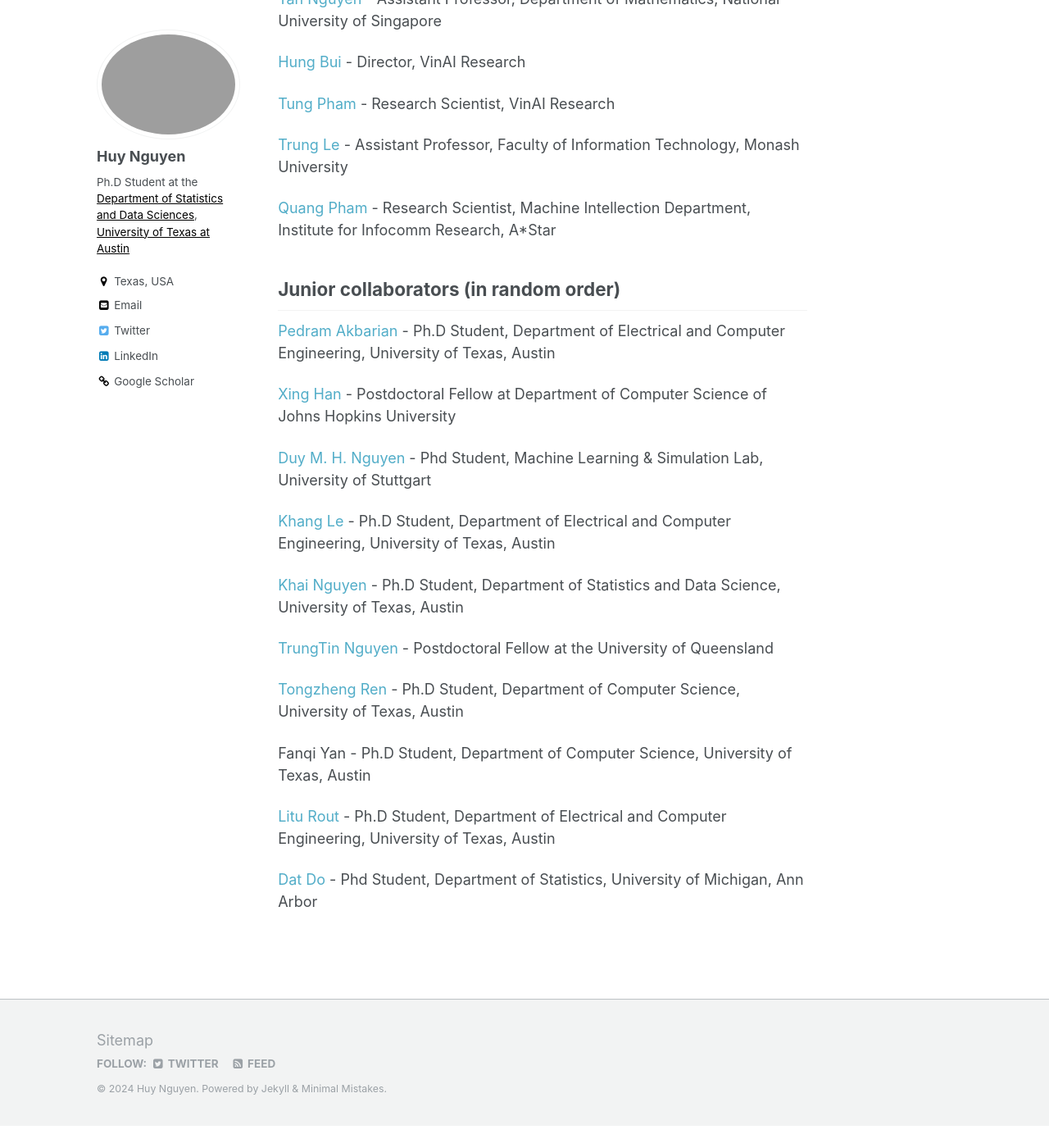
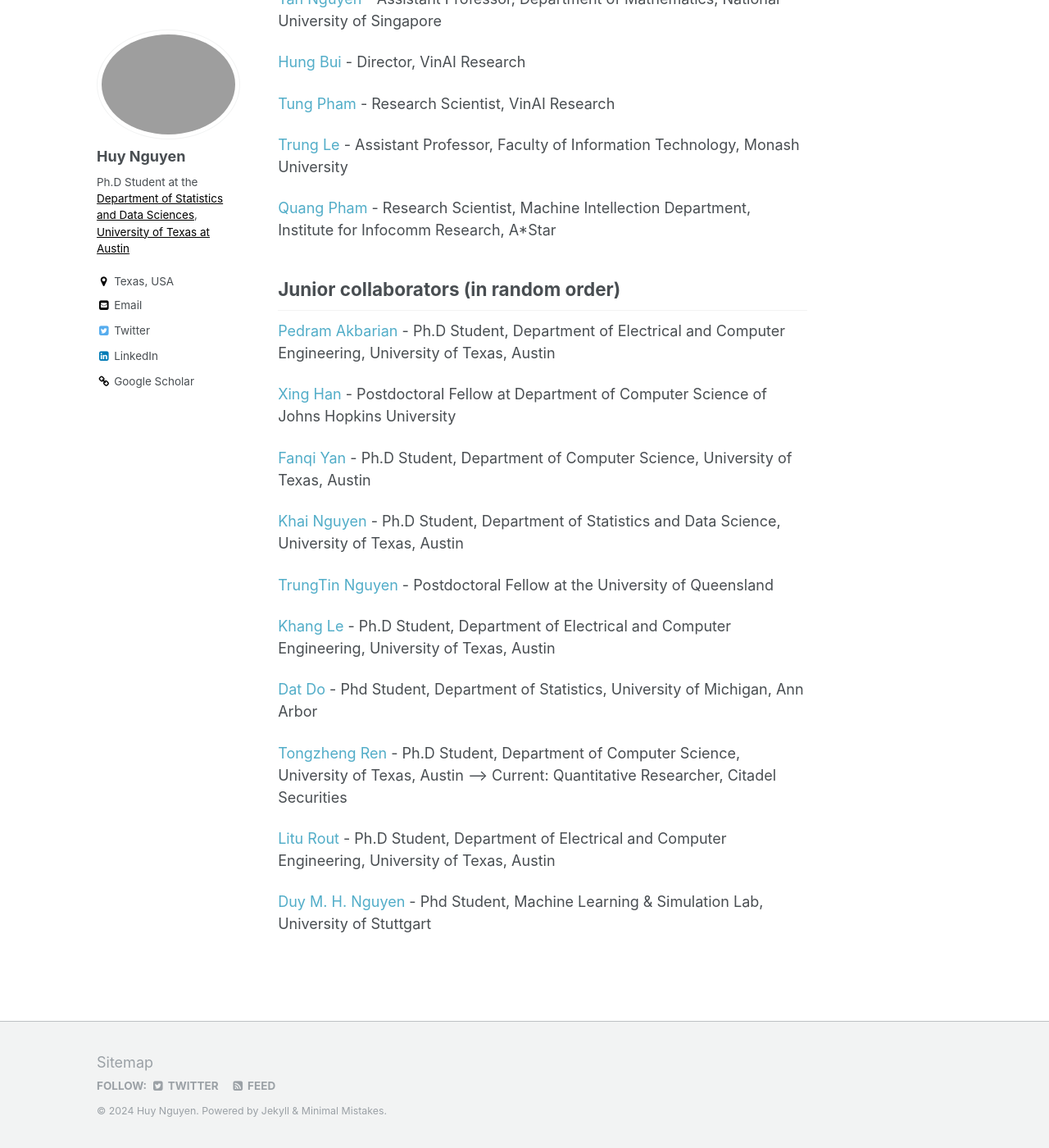
Before and after one commit to snowwhite2011/huyentrang0811.github.io, a Jekyll site: the page built from _pages/collabs.md, in a window 1280 px wide and 1400 px high, scrolled down 503 px. Shown: the whole window at 82% size. Built offline with Jekyll 4.4.1, drawn with Linux system fonts in a browser that asks for light colours; before the commit the page ends 1876 px from its top, so only the background shows below that.

Commit message:
Update collabs.md

```diff
--- a/_pages/collabs.md
+++ b/_pages/collabs.md
@@ -35,18 +35,18 @@ redirect_from:
 
 [Xing Han](https://aaronhan223.github.io/) - Postdoctoral Fellow at Department of Computer Science of Johns Hopkins University
 
-[Duy M. H. Nguyen](https://scholar.google.com/citations?user=_NIyeykAAAAJ&hl=en) - Phd Student, Machine Learning & Simulation Lab, University of Stuttgart
-
-[Khang Le](https://lntk.github.io/) - Ph.D Student, Department of Electrical and Computer Engineering, University of Texas, Austin
+[Fanqi Yan](https://franziskayan.github.io/) - Ph.D Student, Department of Computer Science, University of Texas, Austin
 
 [Khai Nguyen](https://khainb.github.io/) - Ph.D Student, Department of Statistics and Data Science, University of Texas, Austin
 
 [TrungTin Nguyen](https://trung-tinnguyen.github.io/) - Postdoctoral Fellow at the University of Queensland
 
-[Tongzheng Ren](https://www.cs.utexas.edu/~tzren/) - Ph.D Student, Department of Computer Science, University of Texas, Austin
+[Khang Le](https://lntk.github.io/) - Ph.D Student, Department of Electrical and Computer Engineering, University of Texas, Austin
 
-Fanqi Yan - Ph.D Student, Department of Computer Science, University of Texas, Austin
+[Dat Do](https://dodat619.github.io/) - Phd Student, Department of Statistics, University of Michigan, Ann Arbor
+
+[Tongzheng Ren](https://www.cs.utexas.edu/~tzren/) - Ph.D Student, Department of Computer Science, University of Texas, Austin --> Current: Quantitative Researcher, Citadel Securities
 
 [Litu Rout](https://liturout.github.io/) - Ph.D Student, Department of Electrical and Computer Engineering, University of Texas, Austin
 
-[Dat Do](https://dodat619.github.io/) - Phd Student, Department of Statistics, University of Michigan, Ann Arbor
+[Duy M. H. Nguyen](https://scholar.google.com/citations?user=_NIyeykAAAAJ&hl=en) - Phd Student, Machine Learning & Simulation Lab, University of Stuttgart
```
